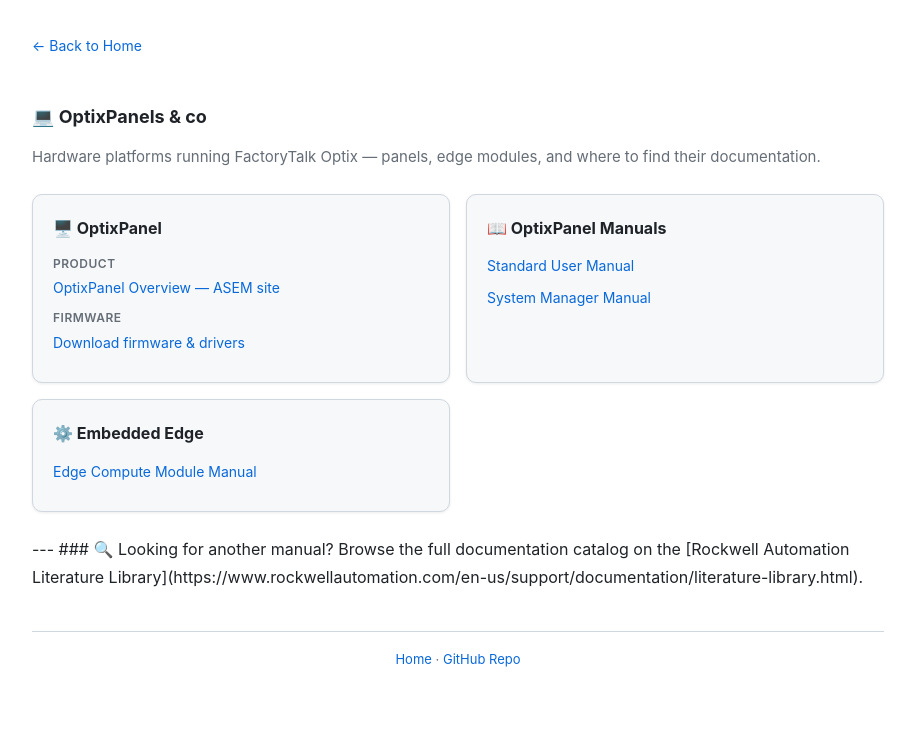
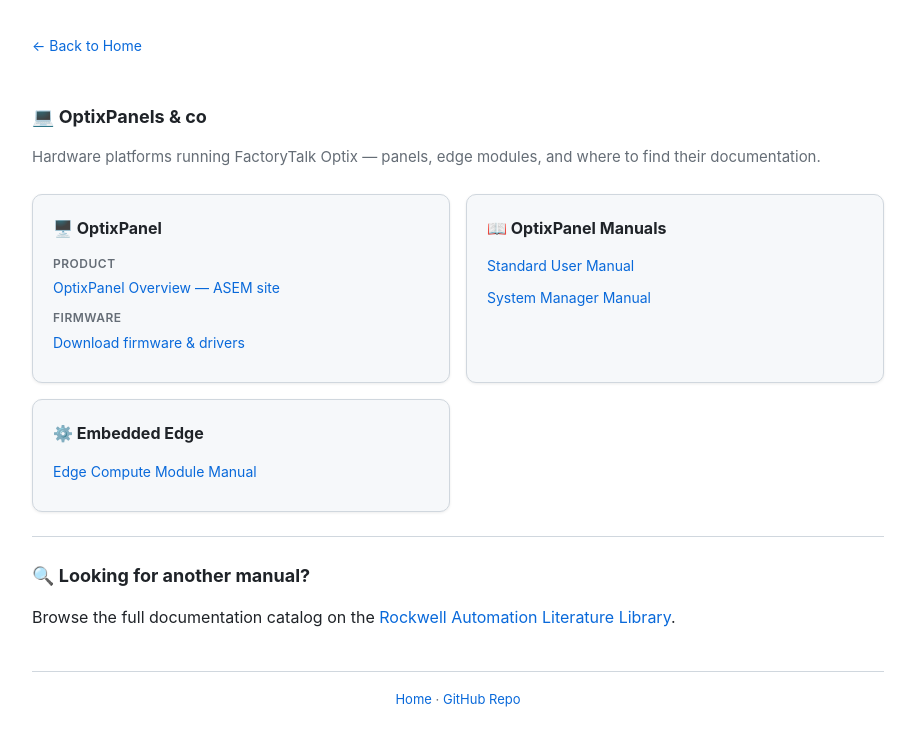
Before and after one commit to massimovar/LearningFTOptix, a Jekyll site: the page built from docs/chapters/OptixPanels_and_co.html, in a window 1280 px wide. Shown: the top 746 px of the page, without its empty margins (182-1097 px from the left). Built offline with Jekyll 4.4.1, drawn with Linux system fonts in a browser that asks for light colours.

Commit message:
small changes

```diff
--- a/docs/chapters/OptixPanels_and_co.html
+++ b/docs/chapters/OptixPanels_and_co.html
@@ -58,8 +58,8 @@
 
 </div>
 
----
+<hr>
 
-### 🔍 Looking for another manual?
+<h3>🔍 Looking for another manual?</h3>
 
-Browse the full documentation catalog on the [Rockwell Automation Literature Library](https://www.rockwellautomation.com/en-us/support/documentation/literature-library.html).
+<p>Browse the full documentation catalog on the <a href="https://www.rockwellautomation.com/en-us/support/documentation/literature-library.html">Rockwell Automation Literature Library</a>.</p>
```
